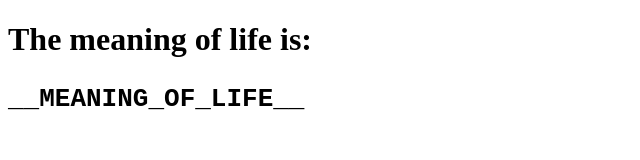
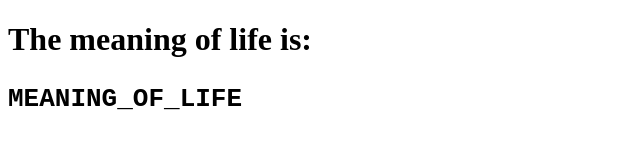
Before and after one commit to VaNomad/gitSecretsRemote1, a website: page index.html in a window 1280 px wide. Shown: the whole page, without its empty margins (0-640 px from the left). Drawn offline with Linux system fonts and the light colour scheme.

Commit message:
update to pre in index

```diff
--- a/index.html
+++ b/index.html
@@ -7,6 +7,6 @@
   <title>GitHub Pages Demo<t</title>
 </head>
 <body>
-  <h1>The meaning of life is: <pre>__MEANING_OF_LIFE__</pre></h1>
+  <h1>The meaning of life is: <pre>MEANING_OF_LIFE</pre></h1>
 </body>
 </html>
```
